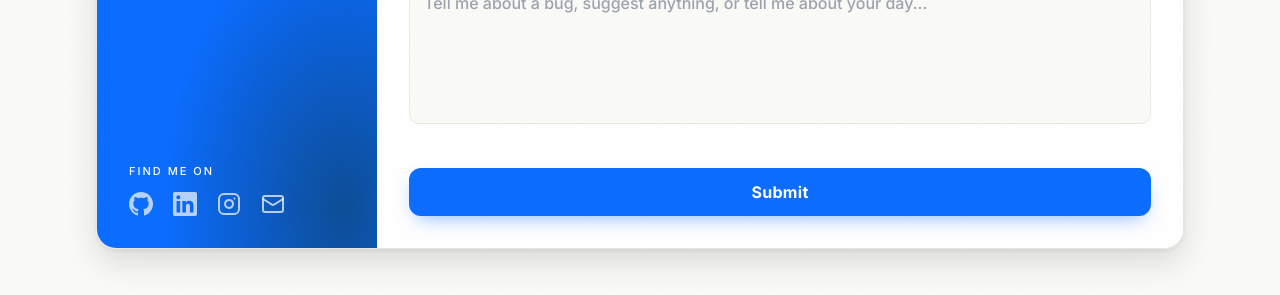
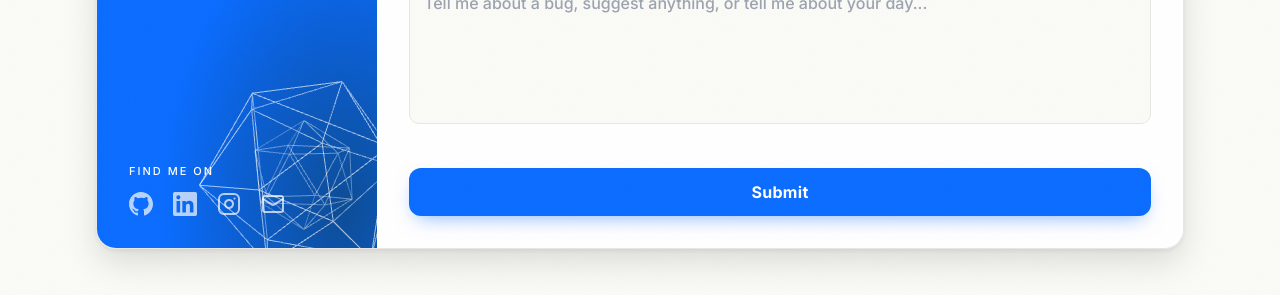
Before and after one commit to Professor-E/personal_portfolio, a Next.js app: page /contact in a window 1280 px wide. Shown: the part 505-800 px from the top of the page. Built offline with nearby package versions, Linux system fonts and the light colour scheme; no server answers.

Commit message:
Blue Hue Background Increase

```diff
--- a/src/components/contact/ContactInfo.tsx
+++ b/src/components/contact/ContactInfo.tsx
@@ -1,6 +1,11 @@
 "use client";
 
+import dynamic from "next/dynamic";
 import SocialLinks from "./SocialLinks";
+
+// Wireframe 3D ornament — lazy client-only (three.js); renders nothing for
+// reduced-motion / coarse-pointer / no-WebGL visitors.
+const PanelOrnament = dynamic(() => import("./PanelOrnament"), { ssr: false });
 
 /**
  * Left blue panel — Figma node 616:709
@@ -66,13 +71,17 @@ export default function ContactInfo() {
   return (
     <div
       // mesh-accent (globals.css): token-derived mesh gradient over the old
-      // flat accent fill — part of the ambient media pass.
-      className="mesh-accent flex flex-col h-full w-full"
+      // flat accent fill — part of the ambient media pass. `relative` +
+      // `overflow-hidden` contain the PanelOrnament canvas, which bleeds
+      // past the bottom-right corner by design.
+      className="mesh-accent relative overflow-hidden flex flex-col h-full w-full"
       style={{
         padding: "32px",
         gap: "12px",
       }}
     >
+      {/* Slow wireframe icosahedron, bottom-right — pointer-events-none */}
+      <PanelOrnament />
       {/* "CONTACT INFORMATION" — 12px Medium, white, tracking-[2px] */}
       <p
         className="font-medium text-white shrink-0"
--- /dev/null
+++ b/src/components/contact/PanelOrnament.tsx
@@ -0,0 +1,88 @@
+"use client";
+
+import { useEffect, useRef, useState } from "react";
+import { Canvas, useFrame } from "@react-three/fiber";
+import * as THREE from "three";
+import { useWebGLMode } from "@/lib/webgl";
+
+/**
+ * Quiet 3D ornament for the Contact page's blue info panel — a wireframe
+ * icosahedron (plus a counter-rotating inner shell) drifting slowly in the
+ * panel's bottom-right corner, like an engineering wireframe sketched in
+ * light. White line-work over the token mesh gradient, matching the panel's
+ * existing rgba-white accents.
+ *
+ * Perf/hygiene: two wireframe meshes, no lights, dpr ≤ 1.5, pointer-events
+ * none, frameloop paused off-screen; not mounted at all for reduced-motion /
+ * coarse-pointer / no-WebGL visitors (the mesh gradient panel stands alone).
+ */
+
+function Wireframes() {
+  const outerRef = useRef<THREE.Mesh>(null);
+  const innerRef = useRef<THREE.Mesh>(null);
+
+  useFrame(({ clock }) => {
+    const t = clock.elapsedTime;
+    if (outerRef.current) {
+      outerRef.current.rotation.y = t * 0.14;
+      outerRef.current.rotation.x = 0.35 + Math.sin(t * 0.35) * 0.12;
+    }
+    if (innerRef.current) {
+      innerRef.current.rotation.y = -t * 0.22;
+      innerRef.current.rotation.z = t * 0.1;
+    }
+  });
+
+  return (
+    <>
+      <mesh ref={outerRef}>
+        <icosahedronGeometry args={[1.25, 0]} />
+        <meshBasicMaterial wireframe color="#ffffff" transparent opacity={0.4} />
+      </mesh>
+      <mesh ref={innerRef} scale={0.55}>
+        <icosahedronGeometry args={[1.25, 0]} />
+        <meshBasicMaterial wireframe color="#ffffff" transparent opacity={0.22} />
+      </mesh>
+    </>
+  );
+}
+
+export default function PanelOrnament() {
+  const containerRef = useRef<HTMLDivElement>(null);
+  const [inView, setInView] = useState(false);
+  const mode = useWebGLMode();
+
+  useEffect(() => {
+    if (mode !== "webgl") return;
+    const el = containerRef.current;
+    if (!el) return;
+    const observer = new IntersectionObserver(
+      ([entry]) => setInView(entry.isIntersecting),
+      { threshold: 0 }
+    );
+    observer.observe(el);
+    return () => observer.disconnect();
+  }, [mode]);
+
+  if (mode !== "webgl") return null;
+
+  return (
+    <div
+      ref={containerRef}
+      aria-hidden="true"
+      className="pointer-events-none absolute -bottom-8 -right-8"
+      style={{ width: "210px", height: "210px" }}
+    >
+      <Canvas
+        flat
+        dpr={[1, 1.5]}
+        frameloop={inView ? "always" : "never"}
+        camera={{ position: [0, 0, 3.2], fov: 45 }}
+        gl={{ antialias: true, alpha: true, powerPreference: "low-power" }}
+        style={{ position: "absolute", inset: 0 }}
+      >
+        <Wireframes />
+      </Canvas>
+    </div>
+  );
+}
--- /dev/null
+++ b/src/lib/webgl.ts
@@ -0,0 +1,55 @@
+"use client";
+
+import { useState } from "react";
+import * as THREE from "three";
+
+/**
+ * Shared helpers for the site's WebGL moments (hero aurora, homepage knot,
+ * contact ornament). Every scene follows the same contract:
+ *
+ * - Colors come from CSS tokens at mount (never hardcoded hex) and are
+ *   re-read when the theme class flips.
+ * - Raw shaders write token values straight to the framebuffer, so their
+ *   Canvas MUST use `linear flat` props or tokens render darker/cooler
+ *   (three's color management would double-convert them).
+ * - WebGL renders only for fine-pointer, motion-OK, WebGL-capable visitors;
+ *   everyone else gets the component's static fallback.
+ */
+
+export function readToken(name: string): string {
+  return getComputedStyle(document.documentElement).getPropertyValue(name).trim();
+}
+
+/**
+ * Companion accent — the token accent with its hue rotated +45°. Derived from
+ * the token (never hardcoded) so it tracks theme changes; gives scenes a
+ * second hue (blue → violet family) instead of a flat single-color look.
+ */
+export function companionColor(hex: string): THREE.Color {
+  const c = new THREE.Color(hex);
+  const hsl = { h: 0, s: 0, l: 0 };
+  c.getHSL(hsl);
+  c.setHSL((hsl.h + 45 / 360) % 1, hsl.s, hsl.l);
+  return c;
+}
+
+/**
+ * Decides once, at mount, whether a scene should render real WebGL or its
+ * static fallback. Client-only components only (matchMedia at init).
+ */
+export function useWebGLMode(): "webgl" | "static" {
+  const [mode] = useState<"webgl" | "static">(() => {
+    if (typeof window === "undefined") return "static";
+    const reduced = window.matchMedia("(prefers-reduced-motion: reduce)").matches;
+    const coarse = window.matchMedia("(pointer: coarse)").matches;
+    let webgl = false;
+    try {
+      const canvas = document.createElement("canvas");
+      webgl = !!(canvas.getContext("webgl2") || canvas.getContext("webgl"));
+    } catch {
+      webgl = false;
+    }
+    return !reduced && !coarse && webgl ? "webgl" : "static";
+  });
+  return mode;
+}
```
Also changed, not shown: src/components/home/HeroBackdrop.tsx (+43 -43 lines).
